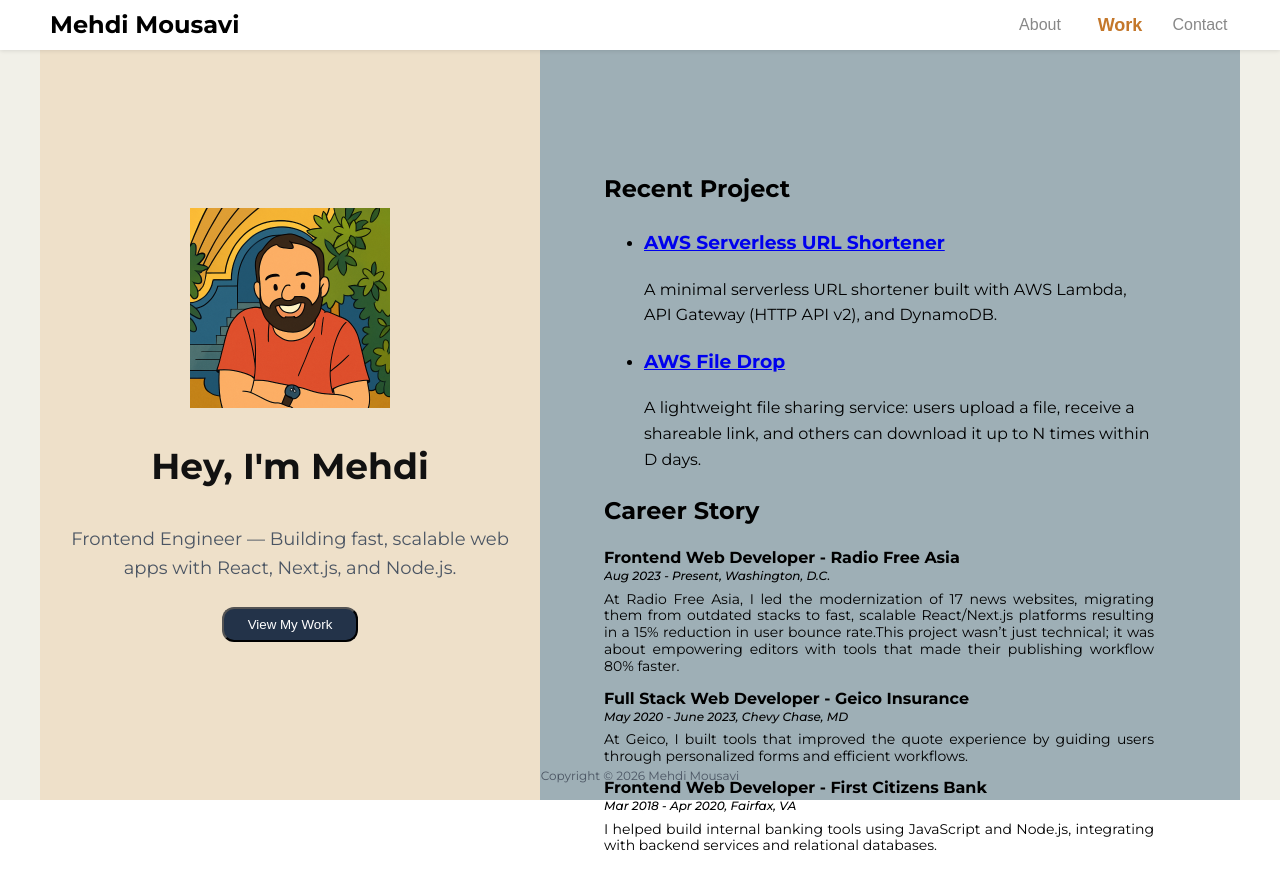
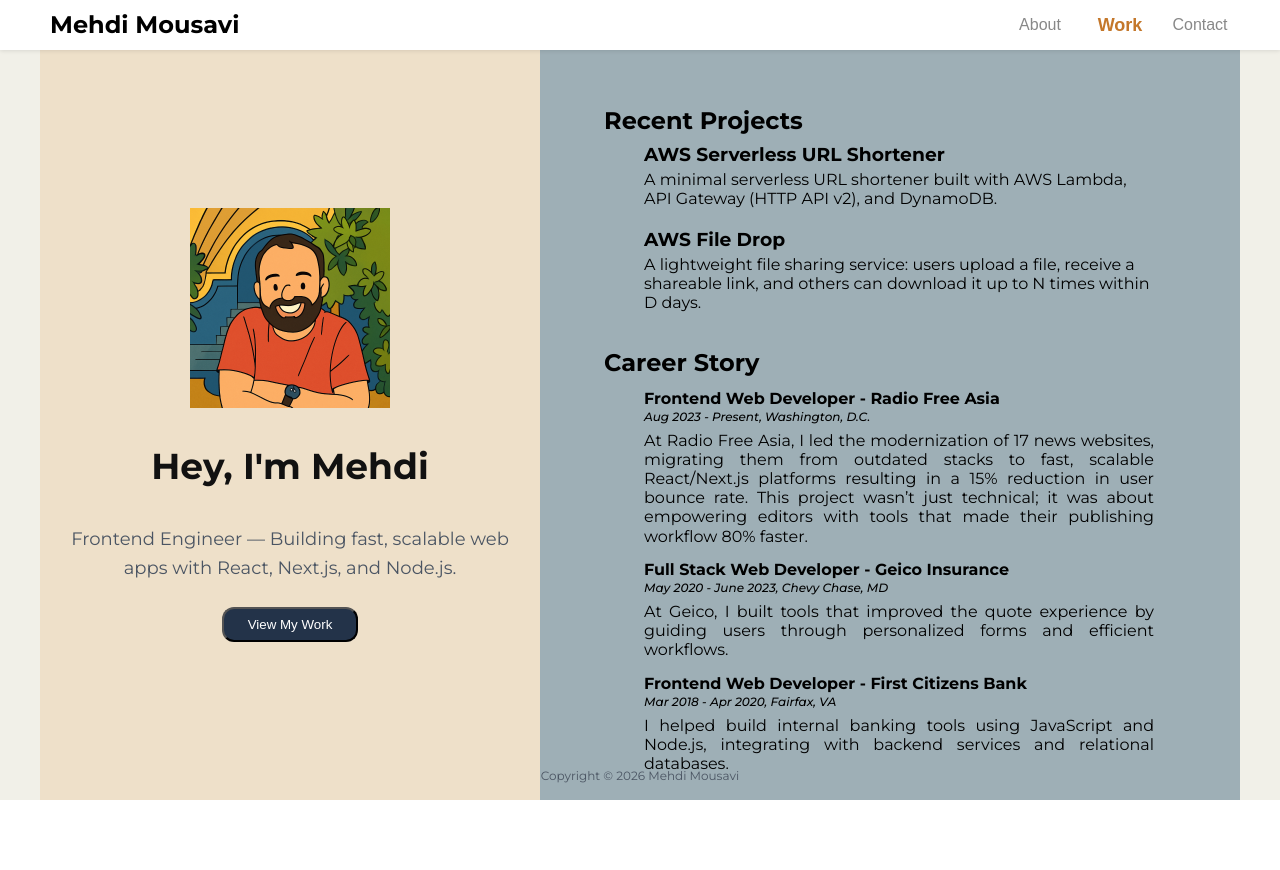
Before and after one commit to BitsOfMehdi/personal-website, a Next.js app: page / in a window 1280 px wide. Both pictures are taken after a click on the button "Work". After the commit the page ends 805 px from the top, so only its background shows below. Built offline with nearby package versions, Linux system fonts and the light colour scheme.

Commit message:
Refactor work section layout and improve styles

```diff
--- a/src/app/api/work.js
+++ b/src/app/api/work.js
@@ -5,7 +5,7 @@ export const workHistory = [
     date: "Aug 2023 - Present",
     location: "Washington, D.C.",
     description:
-      "At Radio Free Asia, I led the modernization of 17 news websites, migrating them from outdated stacks to fast, scalable React/Next.js platforms resulting in a 15% reduction in user bounce rate.This project wasn’t just technical; it was about empowering editors with tools that made their publishing workflow 80% faster.",
+      "At Radio Free Asia, I led the modernization of 17 news websites, migrating them from outdated stacks to fast, scalable React/Next.js platforms resulting in a 15% reduction in user bounce rate. This project wasn’t just technical; it was about empowering editors with tools that made their publishing workflow 80% faster.",
   },
   {
     title: "Full Stack Web Developer",
--- a/src/components/work.jsx
+++ b/src/components/work.jsx
@@ -31,8 +31,8 @@ export default function Work() {
             duration: 0.4,
           }}
         >
-          <section>
-            <h2>Recent Project</h2>
+          <section className={styles.projectList}>
+            <h2>Recent Projects</h2>
             <ul>
               <li>
                 <h3>
@@ -52,20 +52,22 @@ export default function Work() {
               </li>
             </ul>
           </section>
-          <div>
+          <section className={styles.careerStory}>
             <h2>Career Story</h2>
+            <ul>
             {workHistory.map((el, i) => {
               return (
-                <div className={styles.jobItem} key={i}>
+                <li className={styles.jobItem} key={i}>
                   <h3>{`${el.title} - ${el.company}`}</h3>
                   <p
                     className={styles.jobMeta}
                   >{`${el.date}, ${el.location}`}</p>
                   <p className={styles.jobDescription}>{el.description}</p>
-                </div>
+                </li>
               );
             })}
-          </div>
+            </ul>
+          </section>
         </motion.div>
       )}
     </>
--- a/src/components/work.module.css
+++ b/src/components/work.module.css
@@ -2,9 +2,22 @@
   max-height: calc(100vh - 50px);
   max-width: 550px;
   margin-inline: 4rem;
-  padding-block: 100px 0;
+  padding-block: 2rem 0;
   position: absolute;
   overflow: hidden;
+}
+
+.container ul {
+  list-style-type: none;
+  margin-block-start: 0;
+}
+
+.container h2 {
+  margin-block-end: 0;
+}
+
+.careerStory h2 {
+  margin-block: 2rem 0.5rem;
 }
 
 .jobItem {
@@ -29,7 +42,26 @@
   margin-block: 0;
   color: var(--color-muted);
   text-align: justify;
-  font-size: 14px;
+  font-size: 16px;
+  line-height: 1.2;
+}
+
+.projectList a {
+  text-decoration: none;
+  color: #000;
+
+  &:hover {
+    color: var(--color-dark);
+    text-decoration: underline;
+  }
+}
+
+.projectList h3 {
+  margin-block: 0;
+}
+
+.projectList p {
+  margin-block-start: 0;
   line-height: 1.2;
 }
 
```
